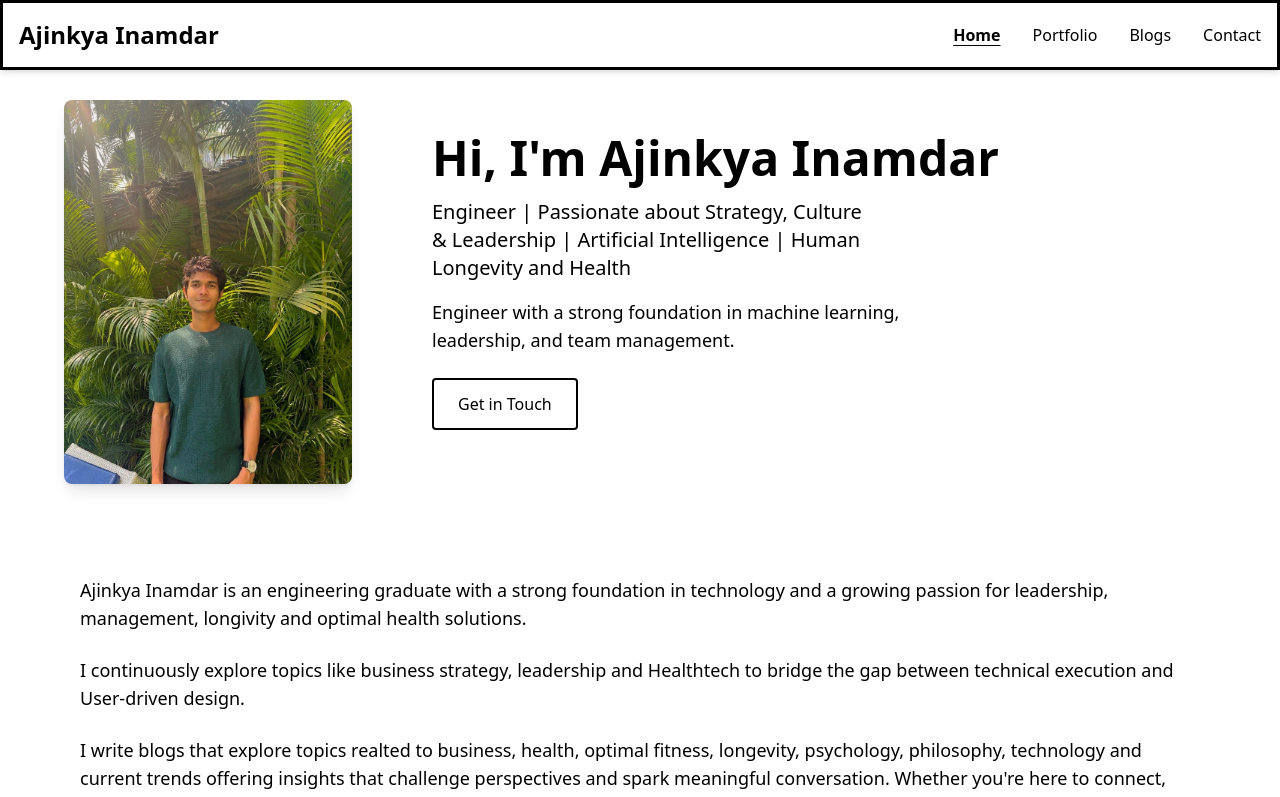
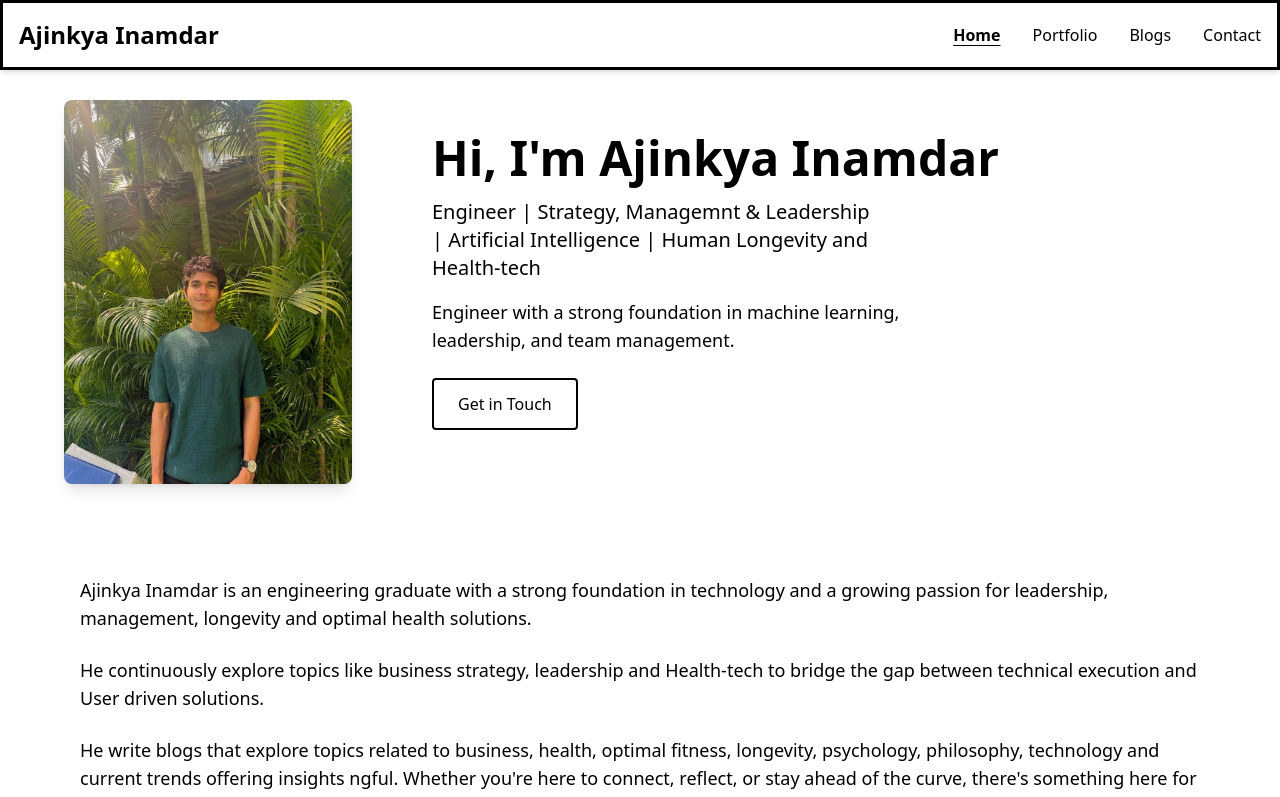
Before and after one commit to ajinkya-inamdar/myapp, a React (Vite) app: page / in a window 1280 px wide. Shown: the top 797 px of the page. Built offline with nearby package versions, Linux system fonts and the light colour scheme; a web font is replaced by a local one.

Commit message:
about me update

```diff
--- a/src/pages/Home.jsx
+++ b/src/pages/Home.jsx
@@ -34,7 +34,7 @@ const Home = () => {
 <div className="flex flex-col justify-center md:pl-6 lg:pl-10 text-left mt-4 md:mt-0">
   <h1 className="text-3xl sm:text-4xl md:text-5xl font-bold mb-3 md:mb-4">Hi, I'm Ajinkya Inamdar</h1>
   <p className="text-black-400 mb-3 md:mb-4 text-base sm:text-lg md:text-xl max-w-md md:mx-0">
-    Engineer | Passionate about Strategy, Culture & Leadership | Artificial Intelligence | Human Longevity and Health
+    Engineer | Strategy, Managemnt & Leadership | Artificial Intelligence | Human Longevity and Health-tech
   </p>
   <p className="mb-6 text-black-300 max-w-lg text-sm sm:text-base md:text-lg md:mx-0">
     Engineer with a strong foundation in machine learning, leadership, and team management.
@@ -60,13 +60,13 @@ const Home = () => {
         </h3>
         <div className="text-sm sm:text-base md:text-lg text-black-300 ">
           <p className="mb-4 sm:mb-6">
-            Ajinkya Inamdar is an engineering graduate with a strong foundation in technology and a growing passion for leadership, management, longivity and optimal health solutions.
+            Ajinkya Inamdar is an engineering graduate with a strong foundation in technology and a growing passion for leadership, management, longevity and optimal health solutions.
           </p>
           <p className="mb-4 sm:mb-6">
-            I continuously explore topics like business strategy, leadership and Healthtech to bridge the gap between technical execution and User-driven design.
+            He continuously explore topics like business strategy, leadership and Health-tech to bridge the gap between technical execution and User driven solutions.
           </p>
           <p className="mb-4 sm:mb-6">
-           I write blogs that explore topics realted to business, health, optimal fitness, longevity, psychology, philosophy, technology and current trends offering insights that challenge perspectives and spark meaningful conversation. Whether you're here to connect, reflect, or stay ahead of the curve, there's something here for you.
+           He write blogs that explore topics related to business, health, optimal fitness, longevity, psychology, philosophy, technology and current trends offering insights ngful. Whether you're here to connect, reflect, or stay ahead of the curve, there's something here for you.
           </p>
         </div>
       </div>
```
